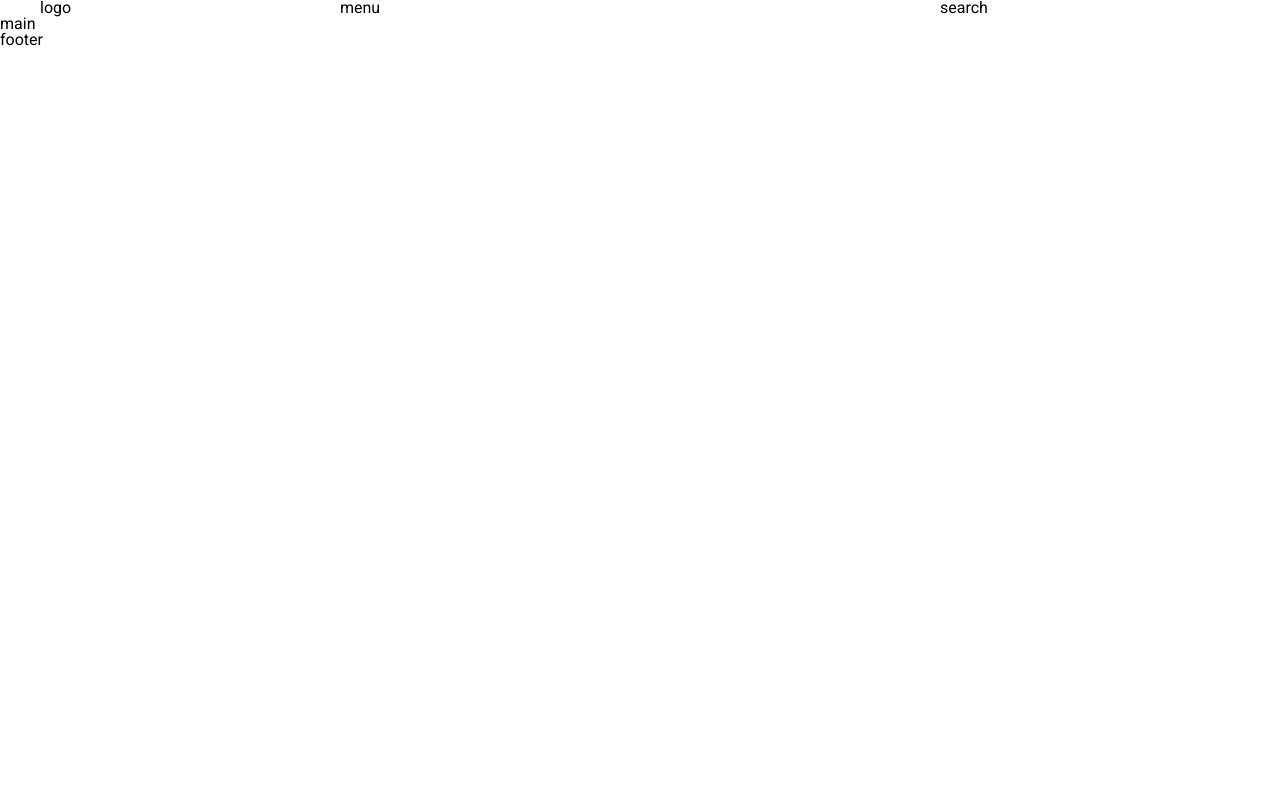
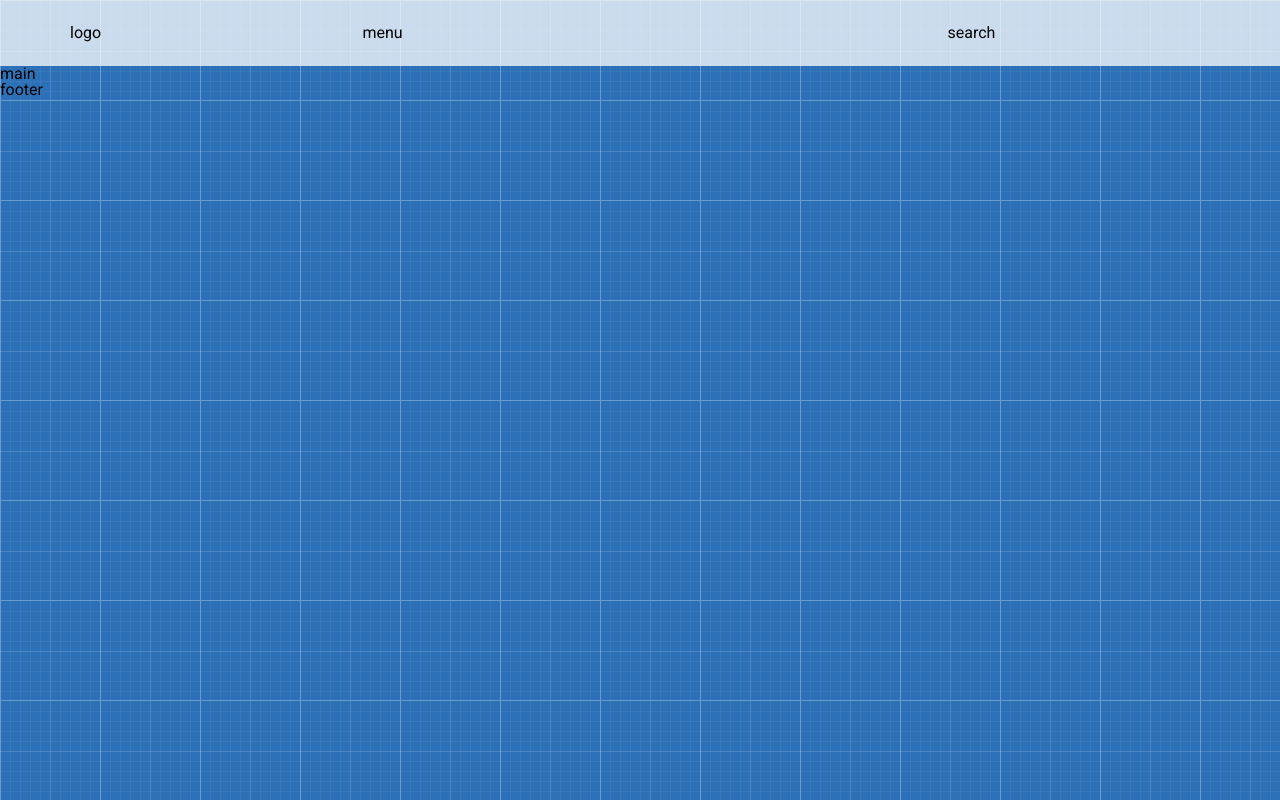
Before and after one commit to sok28/sok28.github.io, a plain HTML site: page index.html in a window 1280 px wide. Drawn offline with Linux system fonts and the light colour scheme.

Commit message:
bg-color and padding

```diff
--- a/style.css
+++ b/style.css
@@ -3,15 +3,18 @@
 
 }
 body {
-
-
 	font-family: 'Roboto', sans-serif;
+	background-image: url(imeges/patt.png);
 }
 .conteiner {
-	width: 1200px;
+	width: 1170px;
 	margin: 0 auto;
-
-
+	padding-left: 15px;
+	padding-right: 15px;
+}
+.row {
+	margin-left: -15px;
+	margin-right: -15px;
 }
 .col-md-3 {
 	width: 25%;
@@ -21,9 +24,16 @@ body {
 }
 [class*="col-"] {
 	float: left;
+	padding-right: 15px;
+	padding-left: 15px;
+
 }
 .row:after {
 	content: "";
 	clear: both;
 	display: block;
 }
+.header {
+	background-color: rgba(255,255,255,0.75);
+	padding:25px 0;
+}
```
Also changed, not shown: imeges/patt.png (added).
